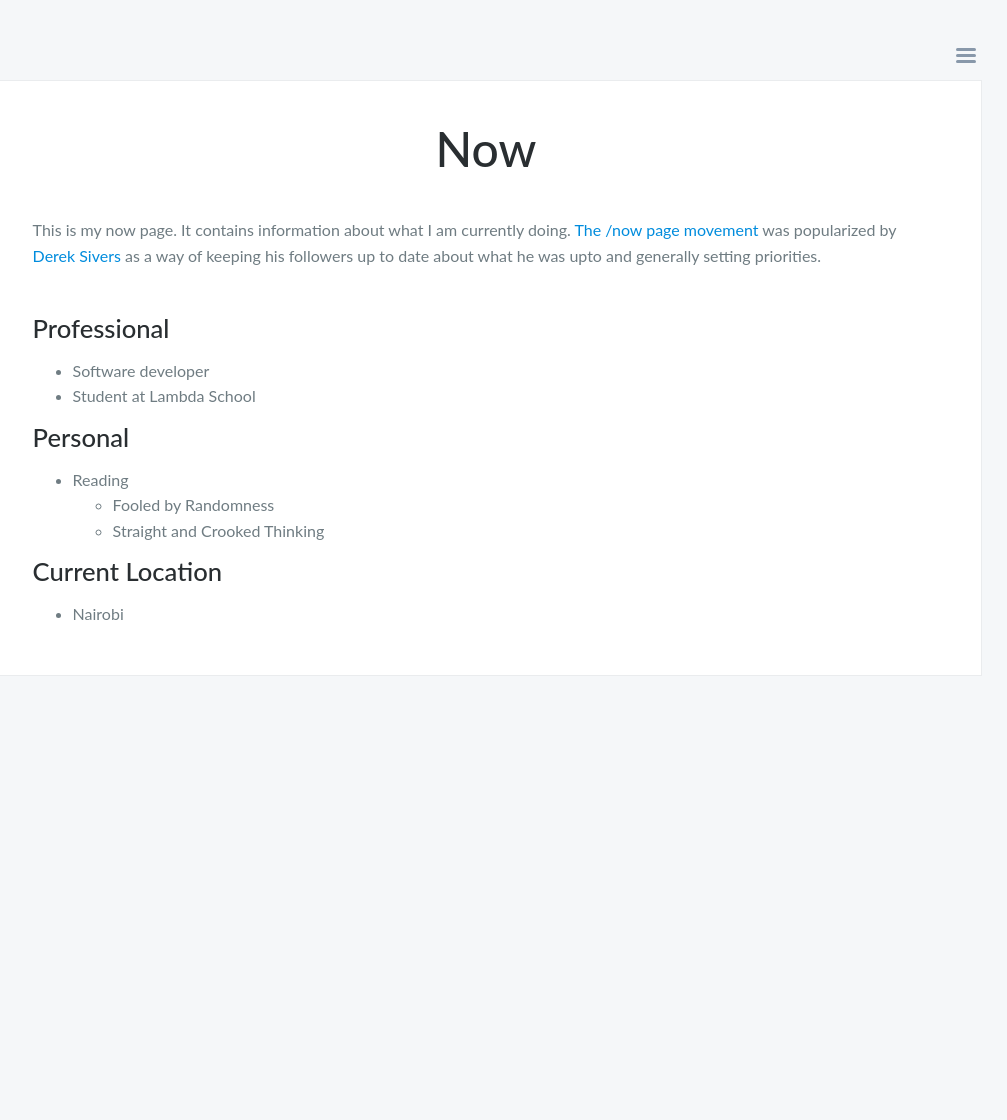
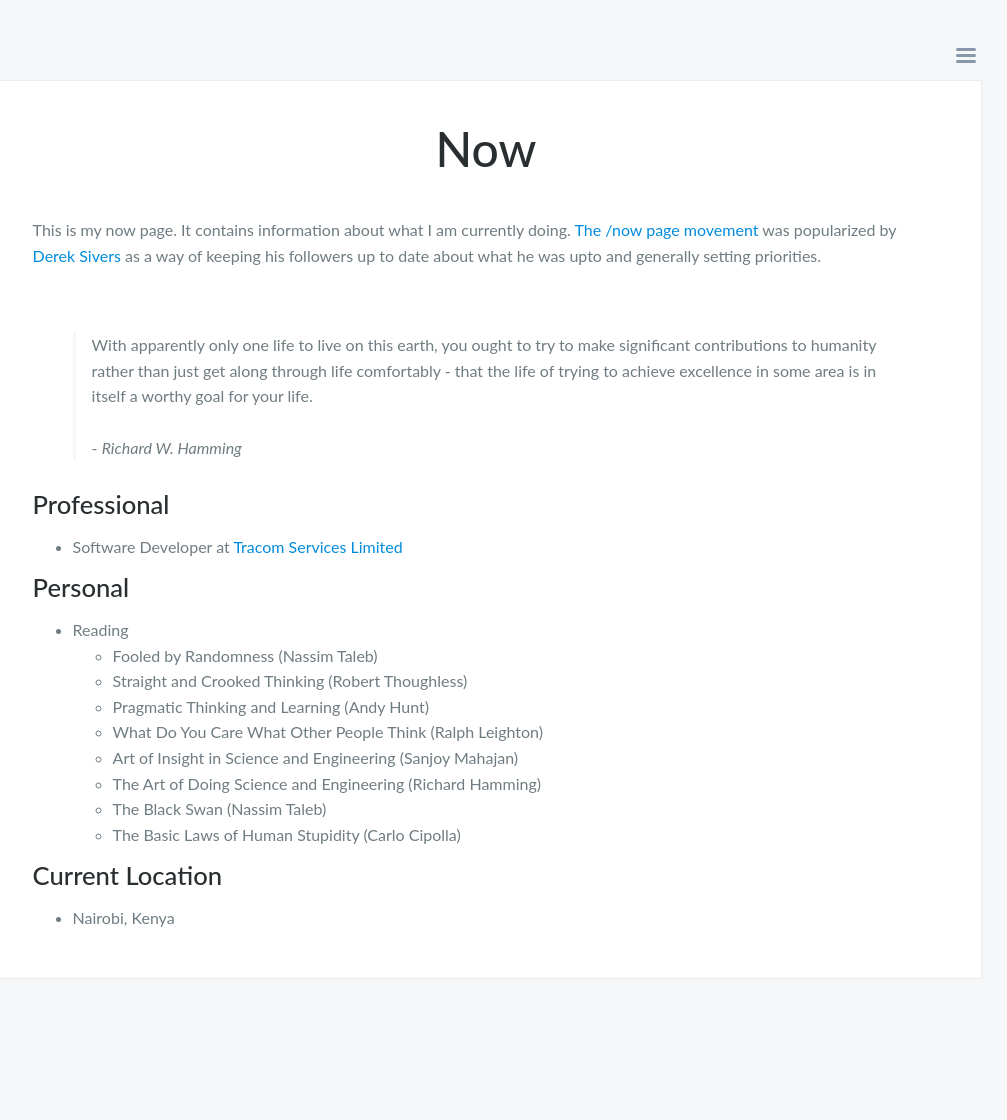
Before and after one commit to Omulosi/johnpaul, a Jekyll site: the page built from now/index.html, in a window 1280 px wide. Shown: the whole page, without its empty margins (154-1161 px from the left). Built offline with Jekyll 4.4.1, drawn with Linux system fonts in a browser that asks for light colours; nearby versions of some CDN libraries.

Commit message:
Update now page

```diff
--- a/_sass/now-page.scss
+++ b/_sass/now-page.scss
@@ -12,6 +12,12 @@
 
 .now-header {
   margin-bottom: 2em;
+}
+
+blockquote {
+  margin-bottom: 2em;
+  border-left: 3px solid var(--bg-main);
+  padding-left: 1em;
 }
 
 .now-header h1 {
--- a/now/index.html
+++ b/now/index.html
@@ -14,11 +14,20 @@ title: Now
     </p>
   </div>
 
+  <blockquote>
+    With apparently only one life to live on this earth, you ought to try to make significant
+    contributions to humanity rather than just get along through life comfortably - that the life
+    of trying to achieve excellence in some area is in itself a worthy goal for your life.
+    <br />
+    <br />
+    - <i>Richard W. Hamming</i>
+  </blockquote>
+
   <div class="now-section">
     <h2>Professional</h2>
     <ul>
-      <li>Software developer</li>
-      <li>Student at Lambda School</li>
+      <li>Software Developer at <a href="https://tracom.co.ke/">Tracom Services Limited</a></li>
+
     </ul>
   </div>
 
@@ -28,8 +37,14 @@ title: Now
       <li>
         <span>Reading</span>
         <ul>
-          <li>Fooled by Randomness</li>
-          <li>Straight and Crooked Thinking</li>
+          <li>Fooled by Randomness (Nassim Taleb)</li>
+          <li>Straight and Crooked Thinking (Robert Thoughless)</li>
+          <li>Pragmatic Thinking and Learning (Andy Hunt)</li>
+          <li>What Do You Care What Other People Think (Ralph Leighton)</li>
+          <li>Art of Insight in Science and Engineering (Sanjoy Mahajan)</li>
+          <li>The Art of Doing Science and Engineering (Richard Hamming)</li>
+          <li>The Black Swan (Nassim Taleb)</li>
+          <li>The Basic Laws of Human Stupidity (Carlo Cipolla)</li>
         </ul>
       </li>
     </ul>
@@ -38,7 +53,7 @@ title: Now
   <div class="now-section">
     <h2>Current Location</h2>
     <ul>
-      <li>Nairobi</li>
+      <li>Nairobi, Kenya</li>
     </ul>
   </div>
 </div>
```
